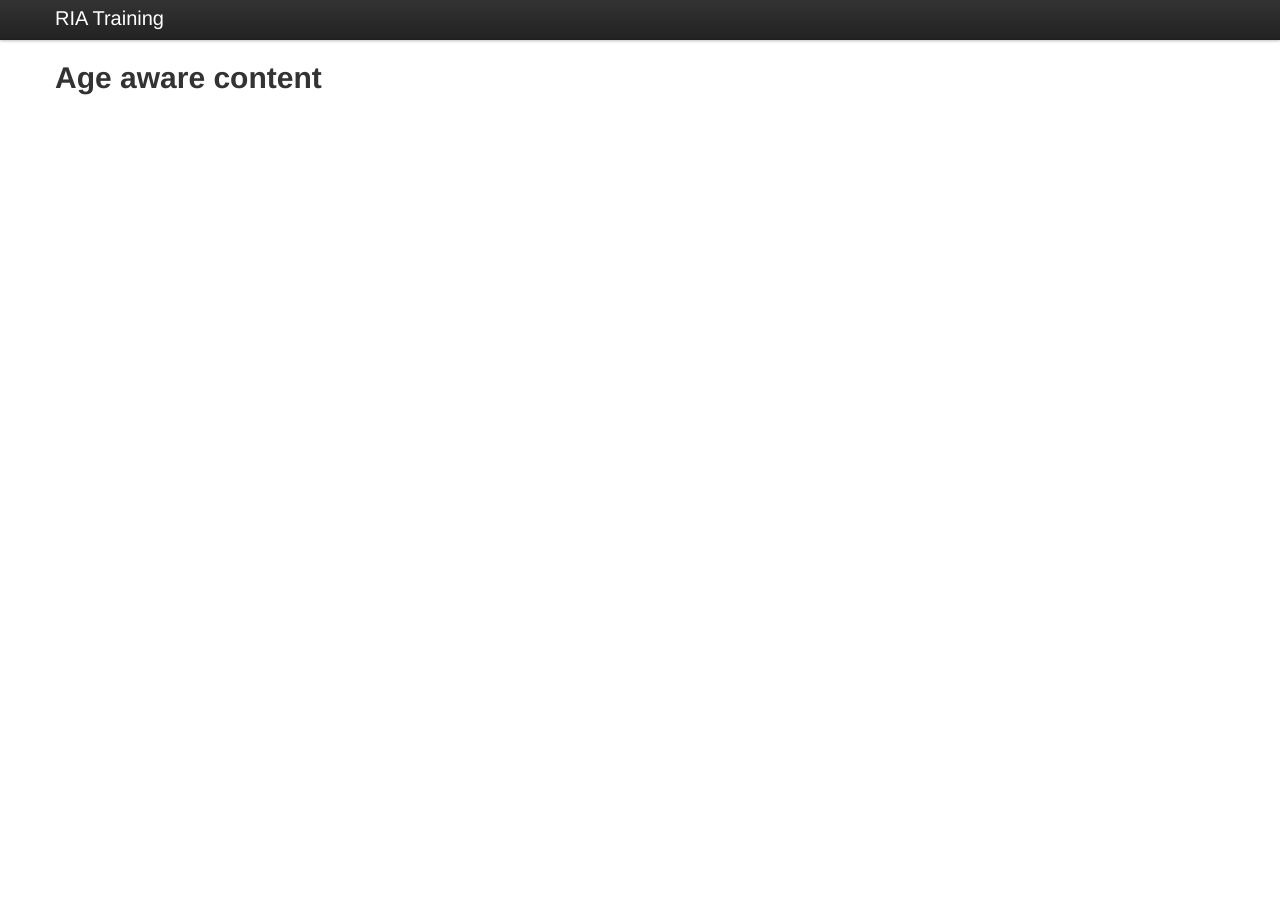
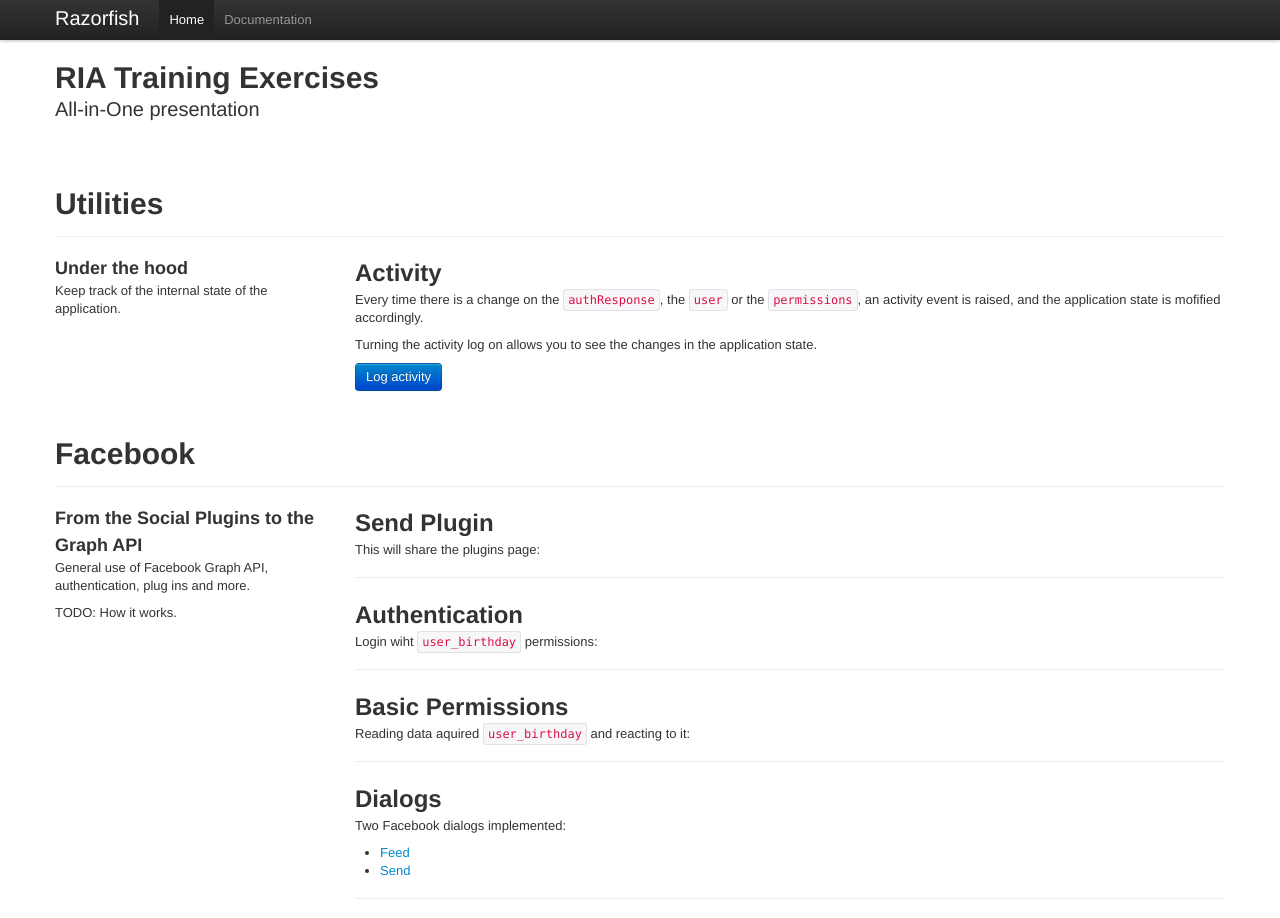
Before and after one commit to grancalavera/RIA-Training-Exercises, a Django app: page / in a window 1280 px wide. Before the commit the page ends 95 px from the top, so only its background shows below. Run offline with Django 3.2, Linux system fonts and the light colour scheme; some libraries are stand-ins or nearby versions.

Commit message:
Revamping of home page.

```diff
--- a/ria/templates/home.html
+++ b/ria/templates/home.html
@@ -6,8 +6,14 @@
 <head>
   <meta charset="utf-8">
   <title>RIA Training</title>
-  <meta name="viewport" content="width=device-width">
+  <meta name="viewport" content="width=device-width, initial-scale=1.0">
 
+
+<!-- ---------------------------------------------------------------------------
+
+  Styles
+
+---------------------------------------------------------------------------- -->
     <link href="{{ STATIC_URL }}css/libs/bootstrap/bootstrap.min.css" rel="stylesheet">
     <style>
       body {
@@ -17,10 +23,26 @@
     <link href="{{ STATIC_URL }}css/libs/bootstrap/bootstrap-responsive.css" rel="stylesheet">
     <link href="{{ STATIC_URL }}css/facebook/facebook.css" rel="stylesheet">
 
+
+<!-- ---------------------------------------------------------------------------
+
+  Scripts
+
+---------------------------------------------------------------------------- -->
+    <!--[if lt IE 9]>
+      <script src="http://html5shim.googlecode.com/svn/trunk/html5.js"></script>
+    <![endif]-->
     <script data-main="{{ STATIC_URL }}js/main" src="{{ STATIC_URL }}js/require.js"></script>
+
 </head>
 <body>
 
+
+<!-- ---------------------------------------------------------------------------
+
+  Navigation bar
+
+---------------------------------------------------------------------------- -->
   <div class="navbar navbar-fixed-top">
     <div class="navbar-inner">
       <div class="container">
@@ -29,34 +51,154 @@
           <span class="icon-bar"></span>
           <span class="icon-bar"></span>
         </a>
-        <div id="fb-login"></div>
-        <a class="brand" href="#">RIA Training</a>
+        <a class="brand" href="#">Razorfish</a>
 
         <div class="nav-collapse">
           <ul class="nav">
-<!--             <li class="active"><a href="#">Home</a></li>
-            <li><a href="#about">About</a></li>
-            <li><a href="#contact">Contact</a></li>
- -->          </ul>
+            <li class="active"><a href="#">Home</a></li>
+            <li><a href="/docs">Documentation</a></li>
+          </ul>
         </div><!--/.nav-collapse -->
       </div>
     </div>
   </div>
 
-  <div id="content" class="container">
-    <h1><div class="fb-send right" data-href="http://example.com"></div>Age aware content </h1>
-    <div id="suggested-content"></div>
-    <div id="sharing-links"></div>
-  </div> <!-- /container -->
 
-  <!-- Templates -->
+<!-- ---------------------------------------------------------------------------
 
+  Master header
+
+---------------------------------------------------------------------------- -->
+  <div class="container" id="content">
+    <header class="jumbotron subhead" id="ria-header">
+      <h1>RIA Training Exercises</h1>
+      <p class="lead">All-in-One presentation</p>
+    </header>
+
+<!-- -----------------------------------
+
+  Utils
+
+------------------------------------ -->
+    <section id="utils">
+      <div class="page-header">
+        <h1>Utilities</h1>
+      </div>
+      <div class="row">
+        <div class="span3 columns">
+          <h3>Under the hood</h3>
+          <p>Keep track of the internal state of the application.</p>
+        </div>
+        <div class="span9 columns">
+          <h2>Activity</h2>
+          <p>Every time there is a change on the <code>authResponse</code>, the
+            <code>user</code> or the <code>permissions</code>, an activity event
+            is raised, and the application state is mofified accordingly.</p>
+            <p>Turning the activity log on allows you to see the changes in the
+              application state.</p>
+            <button class="btn btn-primary" data-toggle="button">Log activity</button>
+        </div>
+      </div>
+    </section>
+
+
+<!-- ---------------------------------------------------------------------------
+
+  Facebook
+
+---------------------------------------------------------------------------- -->
+
+  <section id="facebook">
+
+    <div class="page-header">
+      <h1>Facebook</h1>
+    </div>
+    <div class="row">
+
+<!-- -----------------------------------
+
+  Description
+
+------------------------------------ -->
+      <div class="span3 columns">
+        <h3>From the Social Plugins to the Graph API</h3>
+        <p>General use of Facebook Graph API, authentication, plug ins and more.</p>
+        <p>TODO: How it works.</p>
+      </div>
+
+      <div class="span9 columns">
+<!-- -----------------------------------
+
+  Send plug-in
+
+------------------------------------ -->
+        <h2>Send Plugin</h2>
+        <p>This will share the plugins page:</p>
+        <div class="fb-send" data-href="http://developers.facebook.com/docs/reference/plugins/send/"></div>
+        <hr>
+
+<!-- -----------------------------------
+
+  Authentication
+
+------------------------------------ -->
+        <h2>Authentication</h2>
+        <p>Login wiht <code>user_birthday</code> permissions:</p>
+        <div id="fb-login"></div>
+        <hr>
+
+<!-- -----------------------------------
+
+  Basic permissions
+
+------------------------------------ -->
+        <h2>Basic Permissions</h2>
+        <p>Reading data aquired <code>user_birthday</code> and reacting to it:</p>
+        <div id="suggested-content"></div>
+        <hr>
+
+<!-- -----------------------------------
+
+  Dialogs
+
+------------------------------------ -->
+        <h2>Dialogs</h2>
+        <p>Two Facebook dialogs implemented:</p>
+        <ul>
+          <li><a href="http://developers.facebook.com/docs/reference/dialogs/feed/"
+            title="Facebook feed dialog">Feed</a></li>
+          <li><a href="http://developers.facebook.com/docs/reference/dialogs/send/"
+            title="Facebook send dialog">Send</a></li>
+        </ul>
+        <div id="sharing-links"></div>
+        <hr>
+      </div>
+    </div>
+  </section>
+
+
+<!-- ---------------------------------------------------------------------------
+
+  Templates
+
+---------------------------------------------------------------------------- -->
+
+<!-- -----------------------------------
+
+  Age aware content
+
+------------------------------------ -->
   <script type="text/template" id="t-suggestions">
     <div class="container ageAware">
         <p><span class="label <%= label %>"><%= access %></span><%= message %></p>
     </div>
   </script>
 
+<!-- -----------------------------------
+
+  All-purpose Facebook dialog link (defaults to feed dialog)
+
+------------------------------------ -->
   <script type="text/template" id="t-fb-dialog">
     <%
       var type = type || 'fb-feed';
--- a/static-dev/css/facebook/facebook.css
+++ b/static-dev/css/facebook/facebook.css
@@ -1,5 +1,8 @@
-.right {float:right;}
-#fb-login { float: right; }
+section {
+  padding-top:30px;
+}
+
+/*#fb-login { float: right; }*/
 #fb-login .fb-login-button { margin-top:8px; }
 #fb-login .fb-logout-button span {
   margin-top:5px;
@@ -8,9 +11,9 @@
   margin-bottom: 0;
   font-size: 13px;
   line-height: 18px;
-  color: white;
+  /*color: white;*/
   text-align: center;
-  text-shadow: 0 1px 1px rgba(130, 130, 130, 0.75);
+  /*text-shadow: 0 1px 1px rgba(130, 130, 130, 0.75);*/
   vertical-align: middle;
   *margin-left: .3em;
 }
```
